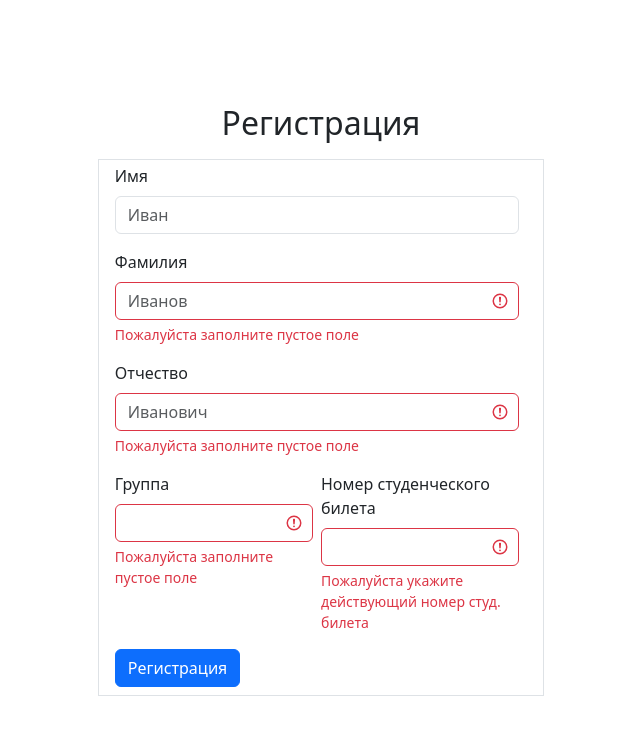
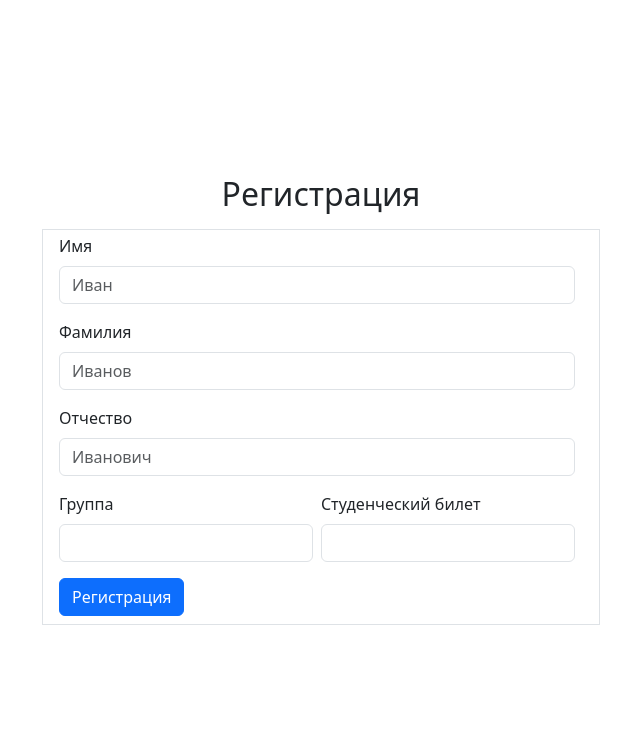
Before and after one commit to Gwend449/Quiz-Application, a PHP site: page /register.php in a window 1280 px wide. Shown: the top 735 px of the page, without its empty margins (307-947 px from the left). Run offline with PHP 8.4, Linux system fonts and the light colour scheme.

Commit message:
complete basic validation

```diff
--- a/register.php
+++ b/register.php
@@ -23,49 +23,48 @@ require_once __DIR__."/src/helpers.php";
             <div class="mb-2">
                <h2 class="text-center">Регистрация</h2>
             </div>
-            <div style="width: 40%;" class="row border py-1 pb-2">
+            <div style="width: 50%;" class="row border py-1 pb-2">
                <form class="row gx-2" action="src/actions/register.php" method="post" enctype="multipart/form-data">
+
                   <div class="mb-3">
                      <label for="first_name" class="form-label">Имя</label>
-                     <input type="text" name="first_name" class="form-control <?php echo checkValid() ?>" id="first_name"
-                        placeholder="Иван" >
+                     <input type="text" value="<?php echo old('first_name')?>" name="first_name" class="form-control <?php echo checkValid('first_name') ?>" id="first_name" placeholder="Иван" >
                      <div class="invalid-feedback">
-                        <?php echo displayError("first_name");?>
+                        <?php echo getErrorMessage("first_name");?>
                      </div>
                   </div>
                   <div class="mb-3">
                      <label for="last_name" class="form-label">Фамилия</label>
-                     <input type="text" name="last_name" class="form-control is-invalid" id="last_name" placeholder="Иванов">
-                     <div class="invalid-feedback">Пожалуйста заполните пустое поле</div>
+                     <input type="text" value="<?php echo old('last_name')?>" name="last_name" class="form-control <?php echo checkValid('last_name') ?>" id="last_name" placeholder="Иванов">
+                     <div class="invalid-feedback">
+                        <?php echo getErrorMessage("last_name");?>
+                     </div>
                   </div>
                   <div class="mb-3">
                      <label for="surname" class="form-label">Отчество</label>
-                     <input type="text" name="surname" class="form-control is-invalid" id="surname" placeholder="Иванович">
-                     <div class="invalid-feedback">Пожалуйста заполните пустое поле</div>
+                     <input type="text" name="surname" class="form-control" id="surname" placeholder="Иванович">
                   </div>
                   <div class="col mb-3">
-                     <label for="surname" class="form-label">Группа</label>
-                     <input type="text" name="groups" class="form-control is-invalid" id="groups">
-                     <div class="invalid-feedback">Пожалуйста заполните пустое поле</div>
+                     <label for="groups" class="form-label">Группа</label>
+                     <input type="text" value="<?php echo old('groups')?>" name="groups" class="form-control <?php echo checkValid('groups')?>" id="groups">
+                     <div class="invalid-feedback">
+                        <?php echo getErrorMessage("groups")?>
+                     </div>
                   </div>
                   <div class="col mb-3">
-                     <label for="ticket" class="form-label">Номер студенческого билета</label>
-                     <input type="text" name="ticket" class="form-control is-invalid" id="ticket" >
-                     <div class="invalid-feedback">Пожалуйста укажите действующий номер студ. билета</div>
+                     <label for="ticket" class="form-label">Студенческий билет</label>
+                     <input type="text" value="<?php echo old('ticket')?>" name="ticket" class="form-control <?php echo checkValid('ticket')?>" id="ticket">
+                     <div class="invalid-feedback">
+                        <?php echo getErrorMessage("ticket"); ?>
+                     </div>
                   </div>
-                  <!-- <div class="md-6 mb-3">
-                     <label for="test" class="form-label">City</label>
-                     <input type="text" class="form-control" id="test"
-                        required>
-                     <div id="validationServer03Feedback" class="invalid-feedback">
-                        Please provide a valid city.
-                     </div>
-                  </div> -->
+
                   <div class="">
                      <button type="submit" class="btn btn-primary">Регистрация</button>
                   </div>
 
                </form>
+               <?php clearValid();?>
             </div>
          </div>
       </div>
--- a/src/helpers.php
+++ b/src/helpers.php
@@ -8,12 +8,36 @@ function redirect(string $path)
    die();
 }
 
-function displayError($value)
+function getErrorMessage($value)
 {
-   return isset($_SESSION['valid'][$value]) ? $_SESSION["valid"][$value] : "";
+   $message = $_SESSION["valid"][$value] ?? "";
+   unset($_SESSION["valid"][$value]);
+   return $message;
 }
 
-function checkValid()
+function checkValid($value)
 {
-   return !empty($_SESSION["valid"]) ? " is-invalid" : "";
+   return isset($_SESSION["valid"][$value]) ? " is-invalid" : "";
 }
+
+function addError(string $field, string $message)
+{
+   $_SESSION["valid"][$field] = $message;
+}
+
+function addOldValue(string $key, mixed $value): void
+{
+   $_SESSION["old"][$key] = $value;
+}
+
+function old(string $key)
+{
+   $value = $_SESSION["old"][$key] ?? '';
+   unset($_SESSION['old'][$key]);
+   return $value;
+}
+
+function clearValid()
+{
+   $_SESSION['valid'] = [];
+}
```
Also changed, not shown: src/actions/register.php (+21 -6 lines).
